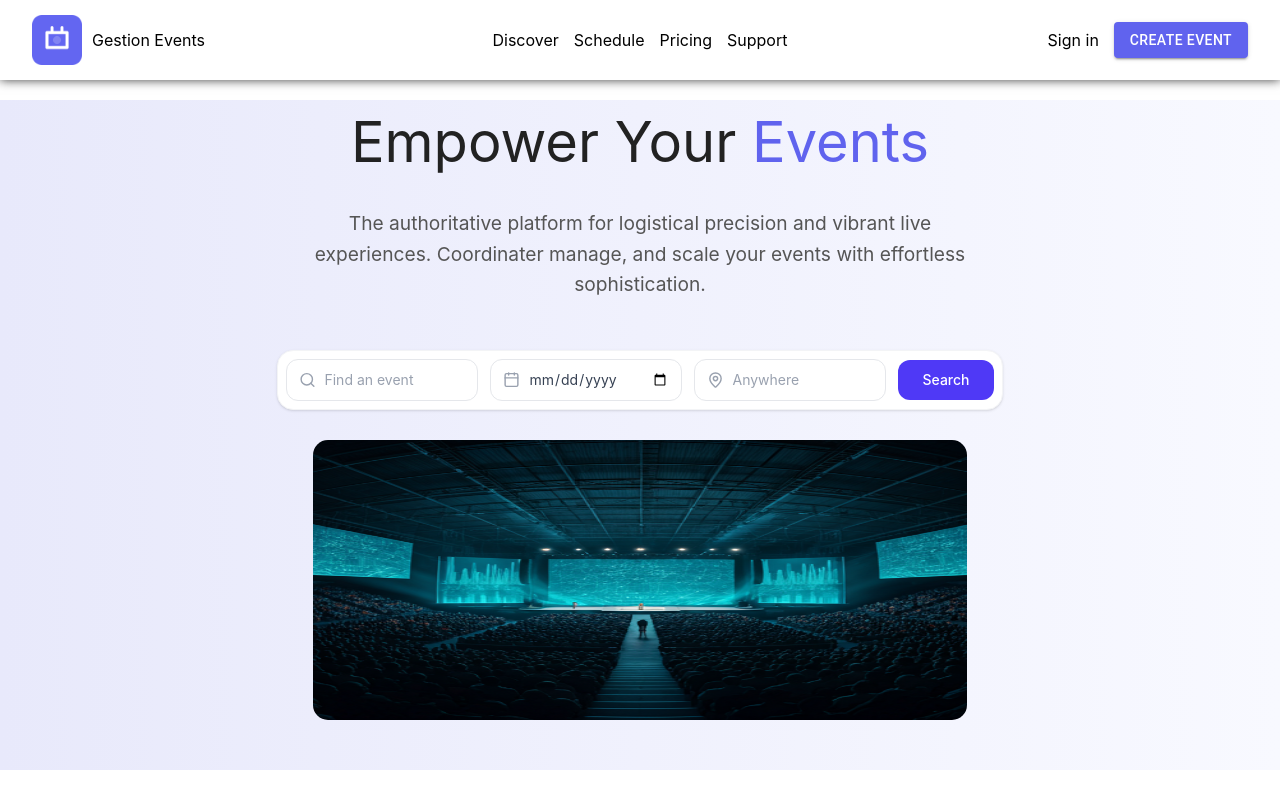
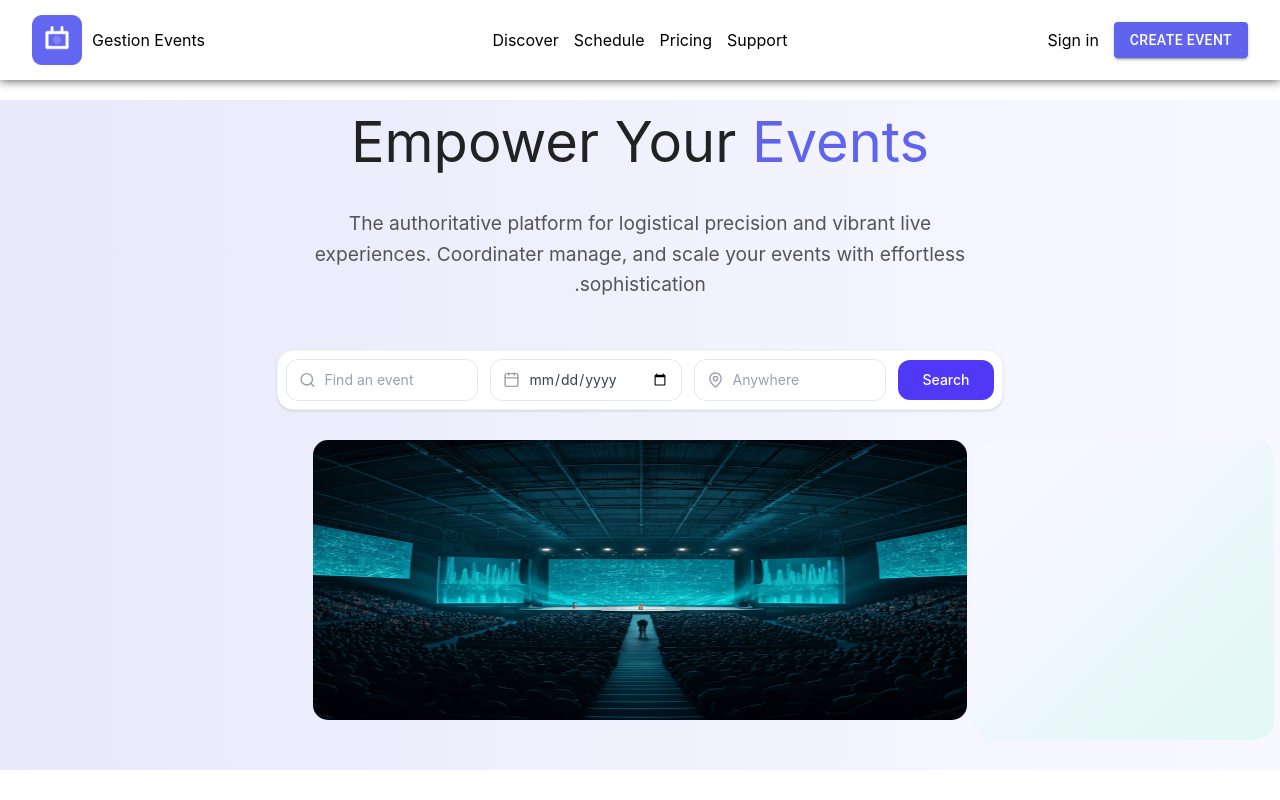
Before and after one commit to doudaoud/gestion-events, a React (Vite) app in the folder client/: page /home in a window 1280 px wide. Built offline with nearby package versions, Linux system fonts and the light colour scheme.

Commit message:
style: adjust navbar margin and add RTL direction to header; enhance layout with new SearchBar wrapper

```diff
--- a/client/src/pages/Home.tsx
+++ b/client/src/pages/Home.tsx
@@ -11,9 +11,11 @@ export default function Home(): React.ReactNode {
   return (
     <React.Fragment>
       {/* navbar */}
-      <div style={{
-        marginBottom:"100px"
-      }}>
+      <div
+        style={{
+          marginBottom: "100px",
+        }}
+      >
         <nav>
           <div className="left">
             <img
@@ -64,7 +66,9 @@ export default function Home(): React.ReactNode {
               marginBottom: "30px",
             }}
           >
-            <SearchBar />
+            <div style={{ direction: "ltr" }}>
+              <SearchBar />
+            </div>
           </div>
           <div
             style={{
@@ -86,6 +90,18 @@ export default function Home(): React.ReactNode {
             />
           </div>
         </div>
+        <div
+          style={{
+            height: 300,
+            width: 300,
+            backgroundColor: "red",
+            position: "absolute",
+            borderRadius: "20px",
+            top: "440px",
+            right: "6px",
+            backgroundImage:"linear-gradient(to top left , rgb(224, 249, 243) 0% , rgb(246, 247, 255) 80%)"
+          }}
+        ></div>
       </header>
       {/* header de la page home */}
     </React.Fragment>
--- a/client/src/pages/styles/home.css
+++ b/client/src/pages/styles/home.css
@@ -81,6 +81,9 @@ header {
   /* margin-top: -10px; */
   padding-bottom: 0.2px;
   z-index: -10;
+  direction: rtl;
+  /* height: 100px; */
+
 }
 
 header .titles {
```
